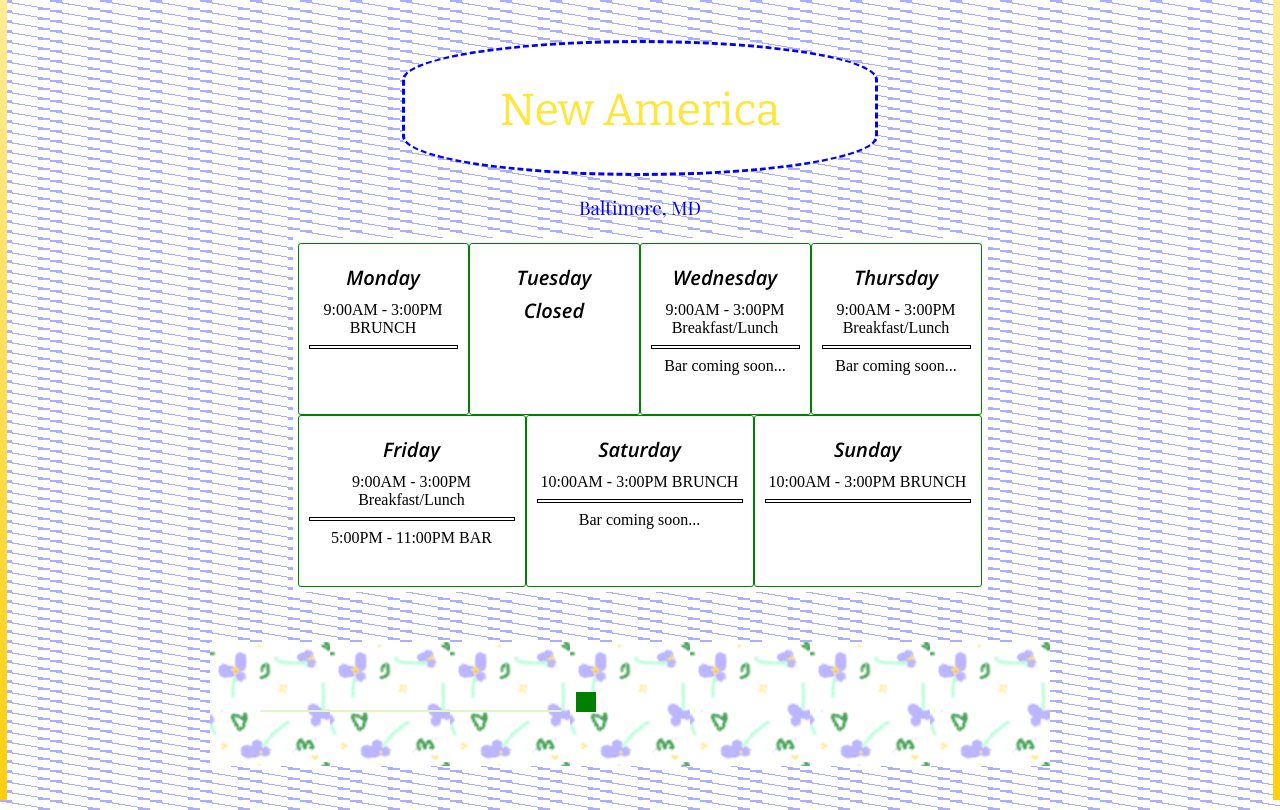
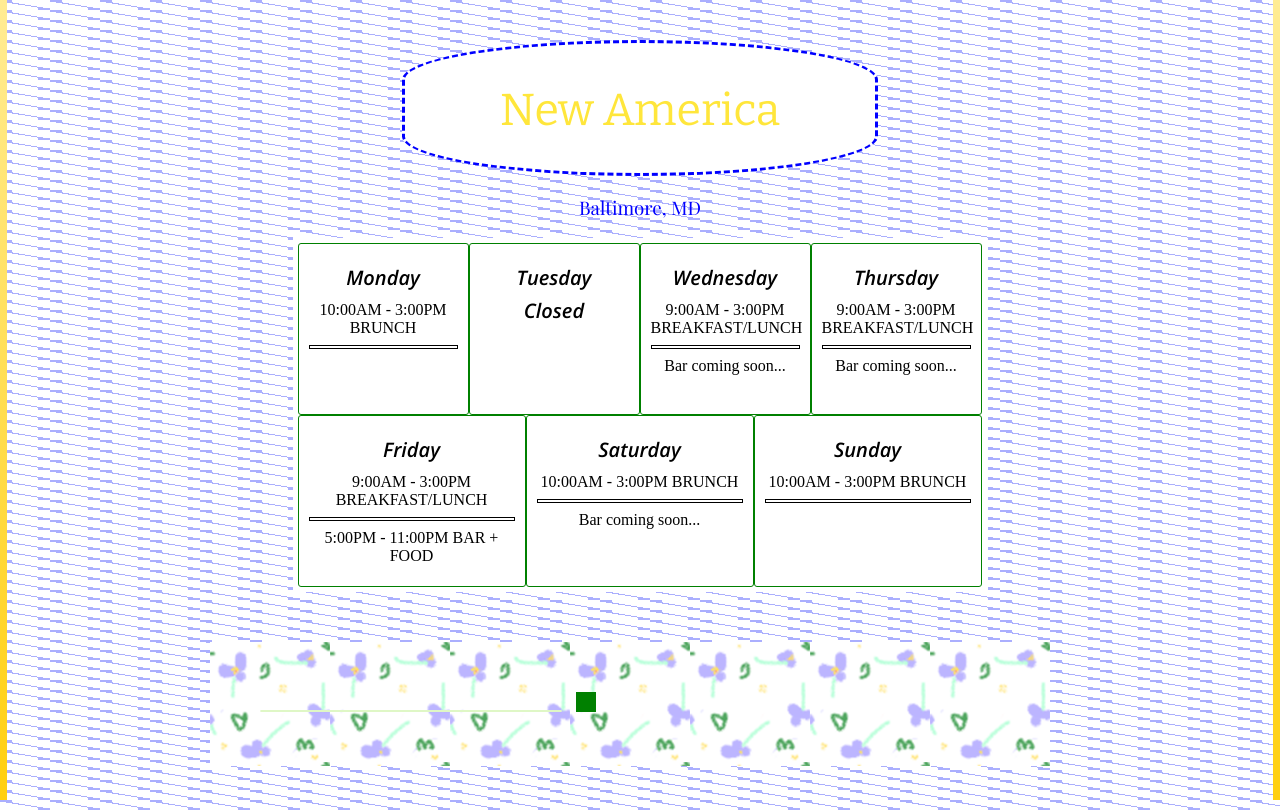
Before and after one commit to NewAMDiner/newamdiner, a plain HTML site: page index.html in a window 1280 px wide. Shown: the top 810 px of the page. Drawn offline with nearby package versions, Linux system fonts and the light colour scheme; a script that the page names is missing.

Commit message:
Update index.html

```diff
--- a/index.html
+++ b/index.html
@@ -26,7 +26,7 @@
 			</div>
 				<div class="day" id="monday">
 					<h1> Monday </h1>
-					9:00AM - 3:00PM  BRUNCH
+					10:00AM - 3:00PM  BRUNCH
 					<hr>
 				</div>
 				<div class="day" id="tuesday">
@@ -35,21 +35,21 @@
 				</div>
 				<div class="day" id="wednesday">
 					<h1> Wednesday </h1>
-					9:00AM - 3:00PM Breakfast/Lunch
+					9:00AM - 3:00PM BREAKFAST/LUNCH
 					<hr>
 					Bar coming soon...
 				</div>
 				<div class="day" id="thursday">
 					<h1> Thursday </h1>
-					9:00AM - 3:00PM Breakfast/Lunch
+					9:00AM - 3:00PM BREAKFAST/LUNCH
 					<hr>
 					Bar coming soon...
 				</div>
 				<div class="day" id="friday">
 					<h1> Friday </h1>
-					9:00AM - 3:00PM Breakfast/Lunch
+					9:00AM - 3:00PM BREAKFAST/LUNCH
 					<hr>
-					5:00PM - 11:00PM BAR
+					5:00PM - 11:00PM BAR + FOOD
 				</div>
 				<div class="day" id="saturday">
 					<h1> Saturday </h1>
```
